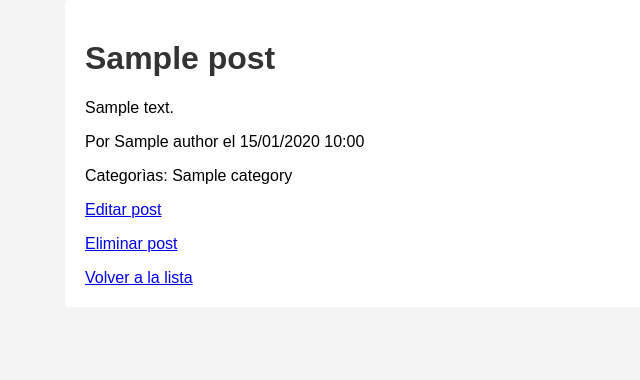
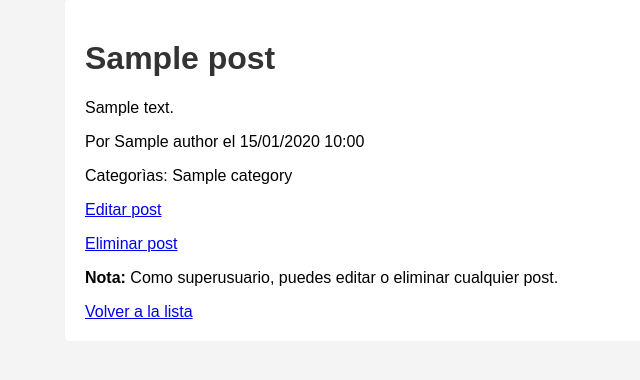
Before and after one commit to Pandu-Sama/blogsite, a Django app: page /posts/1/ in a window 1280 px wide. Shown: the part 159-539 px from the top of the page, without its empty margins (155-795 px from the left). Run offline with Django 5.2, Linux system fonts and the light colour scheme; a user stored in the database is signed in; tables that the repository leaves empty hold one stand-in row (values such as "Sample post").

Commit message:
feat: Refuerzo permisos con is_authenticated y is_superuser para ediciòn/borrado

```diff
--- a/blog/templates/blog/post_detail.html
+++ b/blog/templates/blog/post_detail.html
@@ -11,9 +11,14 @@
             Sin categorìas
         {% endfor %}
     </p>
-    {% if user.is_authenticated and post.author.user == user %}
-        <p><a href="{% url 'blog:post_update' post.pk %}">Editar post</a></p>
-        <p><a href="{% url 'blog:post_delete' post.pk %}">Eliminar post</a></p>
+    {% if user.is_authenticated %}
+        {% if post.author.user == user or user.is_superuser%}
+        	<p><a href="{% url 'blog:post_update' post.pk %}">Editar post</a></p>
+            <p><a href="{% url 'blog:post_delete' post.pk %}">Eliminar post</a></p>
+            {% if user.is_superuser %}
+                <p><strong>Nota:</strong> Como superusuario, puedes editar o eliminar cualquier post.</p>
+            {% endif %}
+        {% endif %}
     {% endif %}
     <a href="{% url 'blog:post_list' %}">Volver a la lista</a>
 {% endblock %}
--- a/blog/views.py
+++ b/blog/views.py
@@ -149,7 +149,7 @@ class PostUpdateView(LoginRequiredMixin, UpdateView):
 
     def get_object(self, queryset=None):
         obj = super().get_object(queryset)
-        if obj.author.user != self.request.user:
+        if not self.request.user.is_superuser and obj.author.user != self.request.user:
             raise Http404("No tienes permisos para editar este post.")
         return obj
 
@@ -168,7 +168,7 @@ class PostDeleteView(LoginRequiredMixin, DeleteView):
 
     def get_object(self, queryset=None):
         obj = super().get_object(queryset)
-        if obj.author.user != self.request.user:
+        if not self.request.user.is_superuser and obj.author.user != self.request.user:
             raise Http404("No tienes permisos para eliminar este post.")
         return obj
 
```
Also changed, not shown: README.md.
